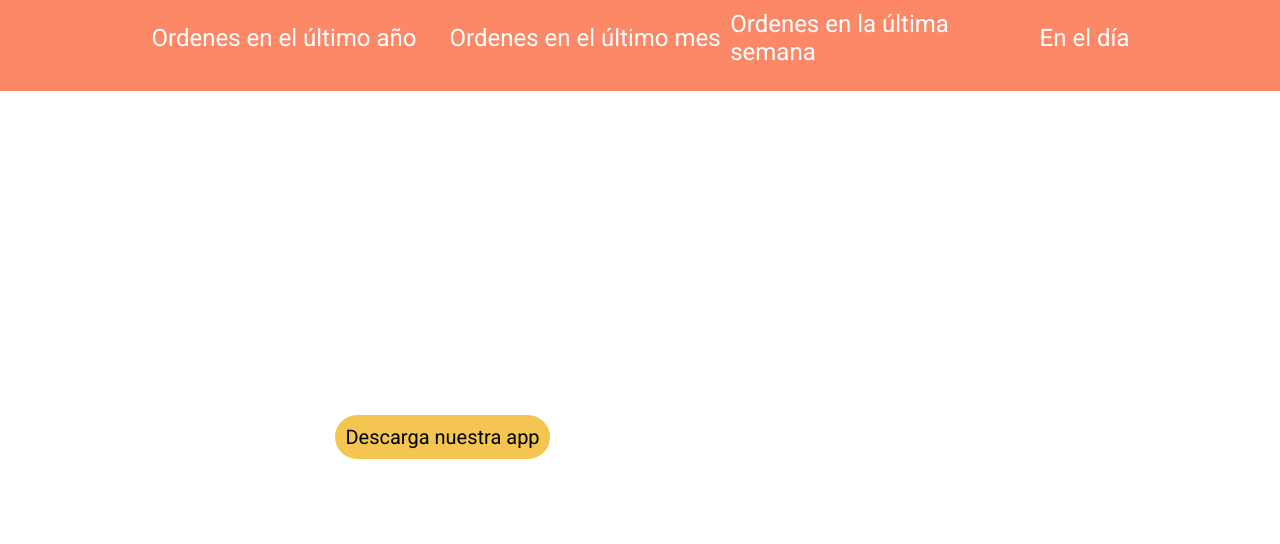
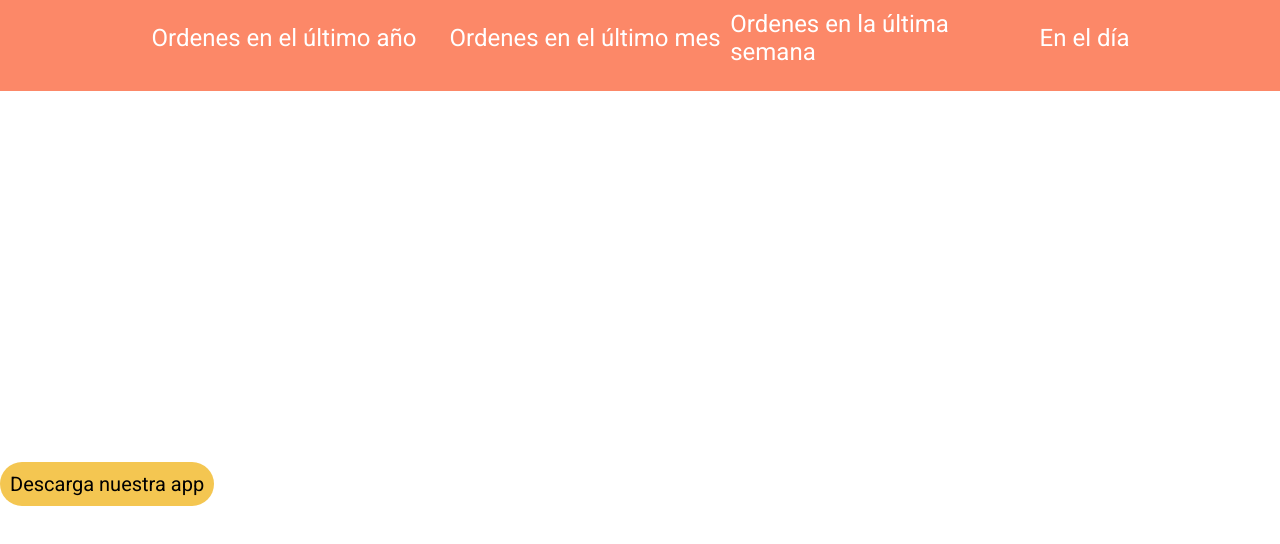
Before and after one commit to marianoquiroga2003/Practico2, a React (Vite) app in the folder practico2/: page / in a window 1280 px wide. Shown: the part 1869-2413 px from the top of the page. Built offline with nearby package versions, Linux system fonts and the light colour scheme.

Commit message:
frase errada cambiada

```diff
--- a/practico2/src/componets/section3/Section3.jsx
+++ b/practico2/src/componets/section3/Section3.jsx
@@ -9,7 +9,7 @@
                         ¡Abiertos hoy!
                     </h1>
                     <p>
-                        Ten algunas recomendaciones
+                        Ten algunas recomendaciones para el día de hoy. Nuestros expertos gourmetes escogieron algunos de los mejores lugares que abren hoy
                     </p>
                     <button>
                         Descarga nuestra app
```
